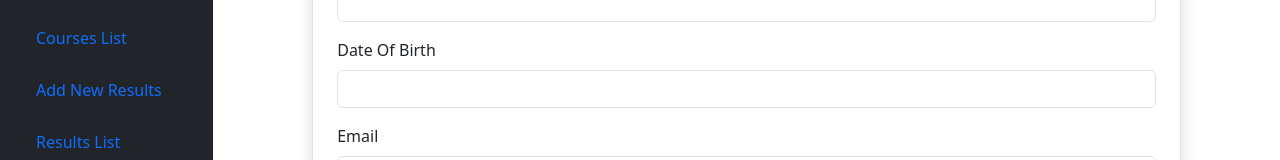
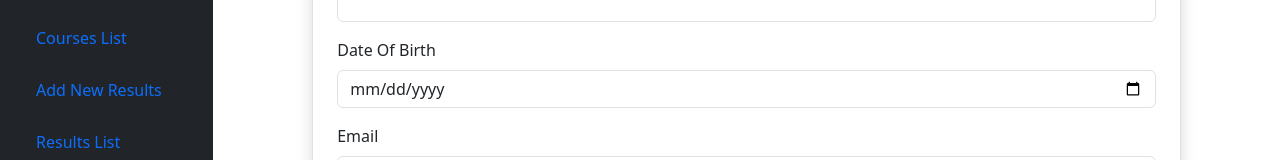
Before and after one commit to Yinthuu/srms-frontend, a React (Create React App) app: page /addnewstudents in a window 1280 px wide. Shown: the part 253-413 px from the top of the page. Built offline with nearby package versions, Linux system fonts and the light colour scheme.

Commit message:
AddNewStudent- check email and date validation

```diff
--- a/package.json
+++ b/package.json
@@ -13,6 +13,7 @@
     "react-icons": "^5.0.1",
     "react-router-dom": "^6.22.2",
     "react-scripts": "5.0.1",
+    "validator": "^13.11.0",
     "web-vitals": "^2.1.4"
   },
   "scripts": {
--- a/src/Students/AddNewStudents.js
+++ b/src/Students/AddNewStudents.js
@@ -1,5 +1,6 @@
 import axios from 'axios';
 import React, { useState } from 'react'
+import validator from 'validator';
 
 export default function AddNewStudents() {
 
@@ -12,13 +13,32 @@ export default function AddNewStudents() {
 
     const {firstname, familyname, dateofbirth, email} =  student;
     const [notification, setNotification] = useState("");
+    const [emailError, setEmailError] = useState("");
 
     const onInputChange=(e)=>{
-      setStudent({...student, [e.target.name]:e.target.value})
+      setStudent({...student, [e.target.name]:e.target.value});
+      if (e.target.name === 'email') {
+        setEmailError(validator.isEmail(e.target.value) ? "" : "Please enter a valid email address");
+    }
     }
 
     const onSubmit =async (e)=>{
         e.preventDefault();
+        // validate date of birth is atleast 10 years
+        const currentDate = new Date();
+        const birthDate = new Date(dateofbirth);
+        const diffInYears = (currentDate - birthDate) / (1000 * 60 * 60 * 24 * 365);
+        if (diffInYears < 10) {
+            setNotification("");
+            setEmailError("");
+            alert("Date of birth must be at least 10 years old.");
+            return;
+        }
+
+        if (!validator.isEmail(email)) {
+            setEmailError("Please enter a valid email address");
+            return;
+        }
         try {
             await axios.post("http://localhost:8080/student", student)
             //show noti
@@ -46,23 +66,24 @@ export default function AddNewStudents() {
             {notification && <div className="alert alert-success">{notification}</div>}
             <form onSubmit={(e) => onSubmit(e)}>
                 <div className="mb-3">
-                <label htmlFor="Firstname" className="form-label">First name</label>
-                <input type={"text"} className="form-control" name="firstname" value={firstname} onChange={(e)=>onInputChange(e)} required/>
+                <label htmlFor="firstname" className="form-label">First name</label>
+                <input type="text" className="form-control" name="firstname" id="firstname" value={firstname} onChange={(e)=>onInputChange(e)} required/>
                 </div>
 
                 <div className="mb-3">
-                <label htmlFor="Familyname" className="form-label">Family name</label>
-                <input type={"text"} className="form-control" name="familyname" value={familyname} onChange={(e)=>onInputChange(e)} required/>
+                <label htmlFor="familyname" className="form-label">Family name</label>
+                <input type="text" className="form-control" name="familyname" id="familyname" value={familyname}  onChange={(e)=>onInputChange(e)} required/>
                 </div>
 
                 <div className="mb-3">
-                <label htmlFor="Dateofbirth" className="form-label">Date Of Birth</label>
-                <input type={"text"} className="form-control" name="dateofbirth" value={dateofbirth} onChange={(e)=>onInputChange(e)} required/>
+                <label htmlFor="dateofbirth" className="form-label">Date Of Birth</label>
+                <input type="date" className="form-control" name="dateofbirth" id="dateofbirth" value={dateofbirth} onChange={(e)=>onInputChange(e)} required/>
                 </div>
 
                 <div className="mb-3">
-                <label htmlFor="Email" className="form-label">Email</label>
-                <input type={"text"} className="form-control" name="email" value={email} onChange={(e)=>onInputChange(e)} required/>
+                <label htmlFor="email" className="form-label">Email</label>
+                <input type="email" className="form-control" name="email" id="email" value={email} onChange={(e)=>onInputChange(e)} required/>
+                 {emailError && <div className="text-danger">{emailError}</div>}
                 </div>
 
                 <div className="center-button">
```
Also changed, not shown: 1 other file (tests, documents, lock files or other folders).
